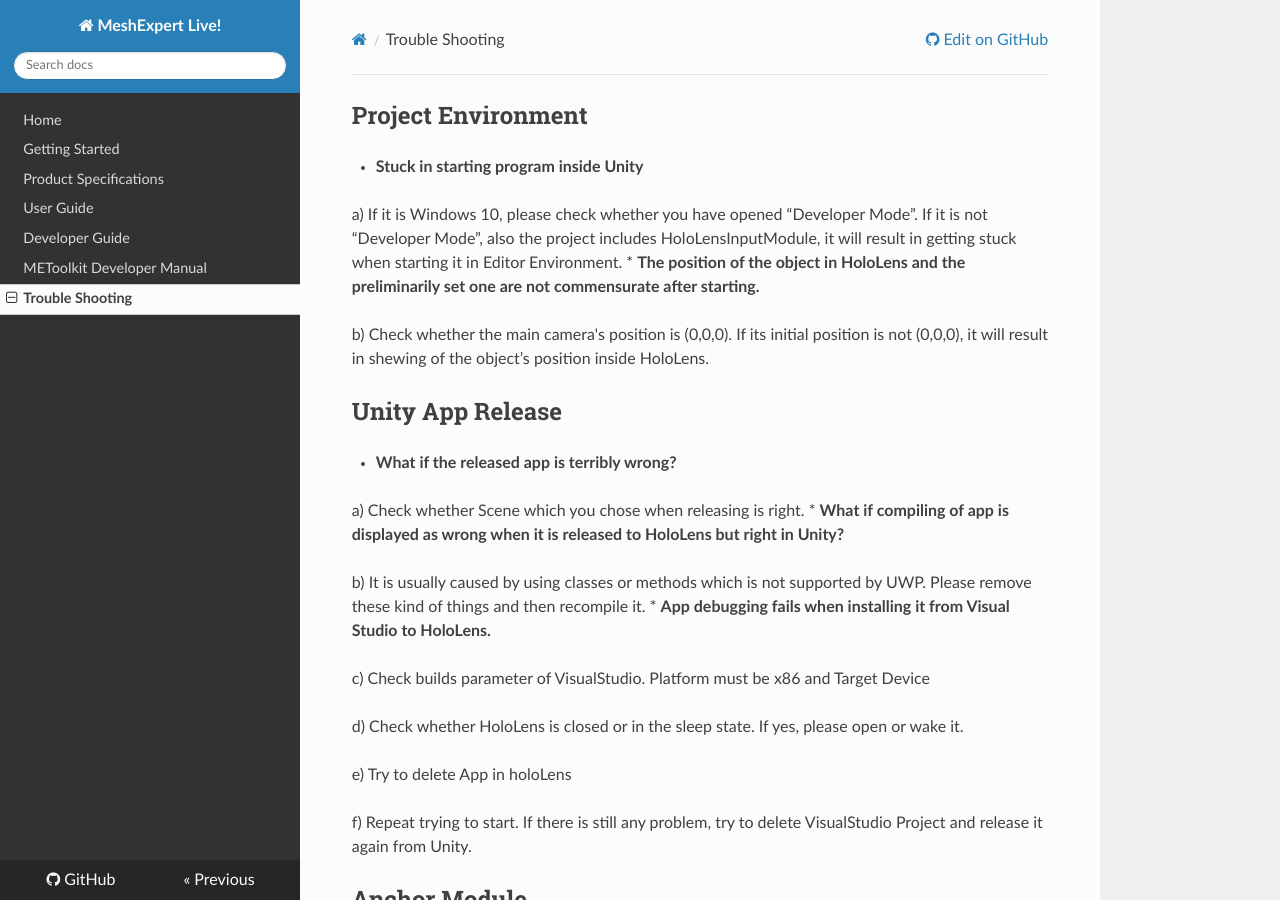
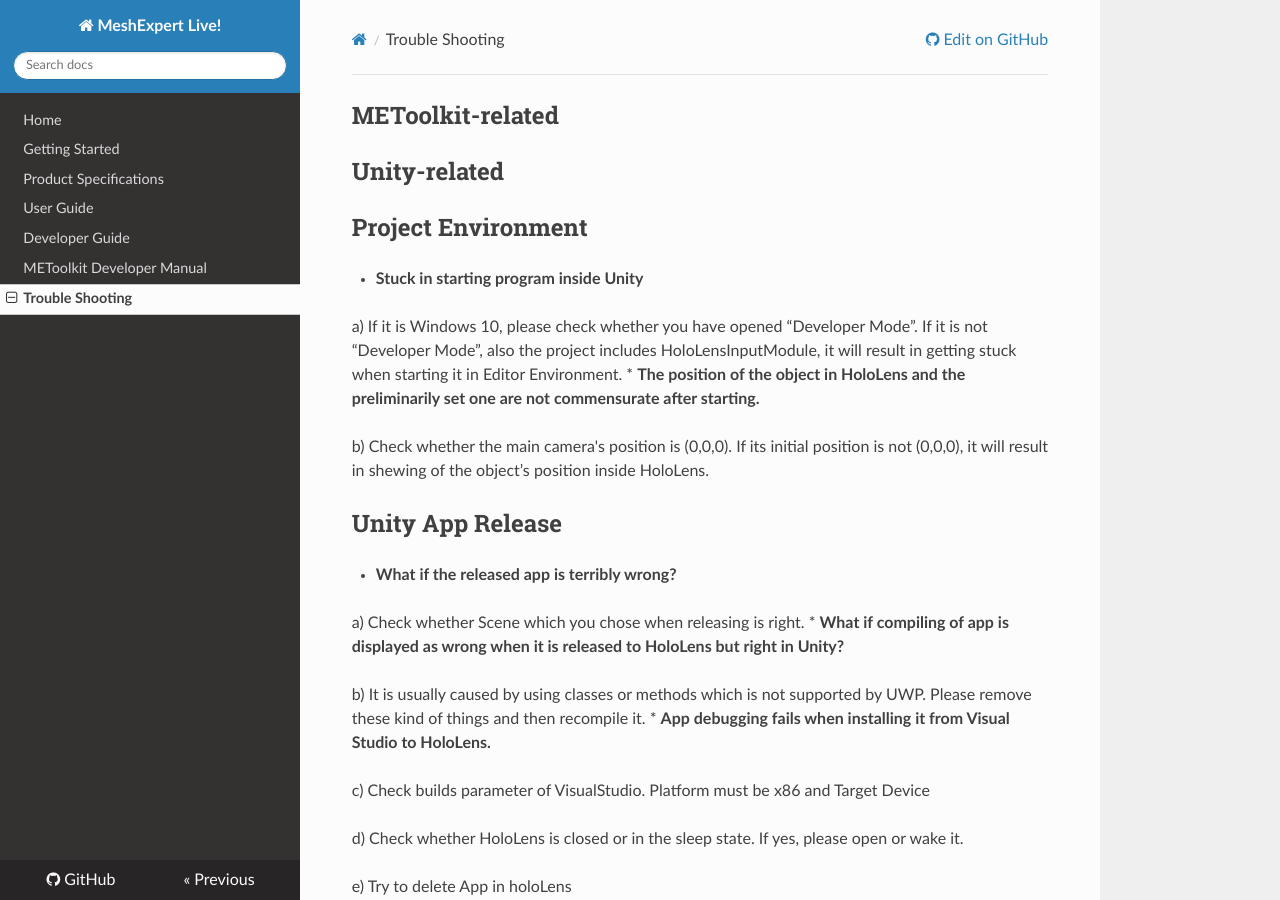
Before and after one commit to michael2008/ME-Live-Doc, an MkDocs documentation site: the page built from docs/trouble-shooting.md, in a window 1280 px wide and 900 px high. Built offline with MkDocs 1.6.1, drawn with Linux system fonts in a browser that asks for light colours; nearby versions of some CDN libraries; old or Windows-style settings are respelled for this version of MkDocs.

Commit message:
Update trouble-shooting.md

```diff
--- a/docs/trouble-shooting.md
+++ b/docs/trouble-shooting.md
@@ -1,3 +1,6 @@
+## METoolkit-related
+
+## Unity-related
 ## Project Environment
 * **Stuck in starting program inside Unity**
 
```
